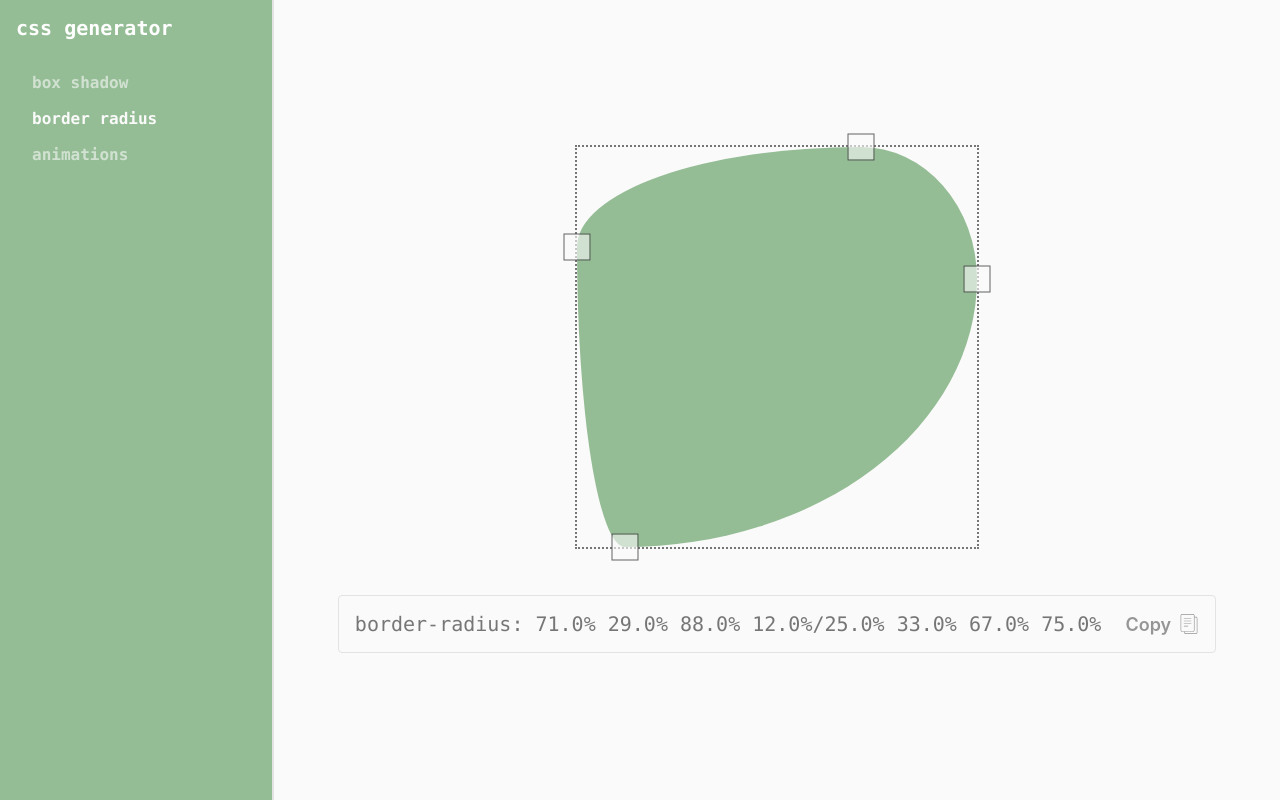
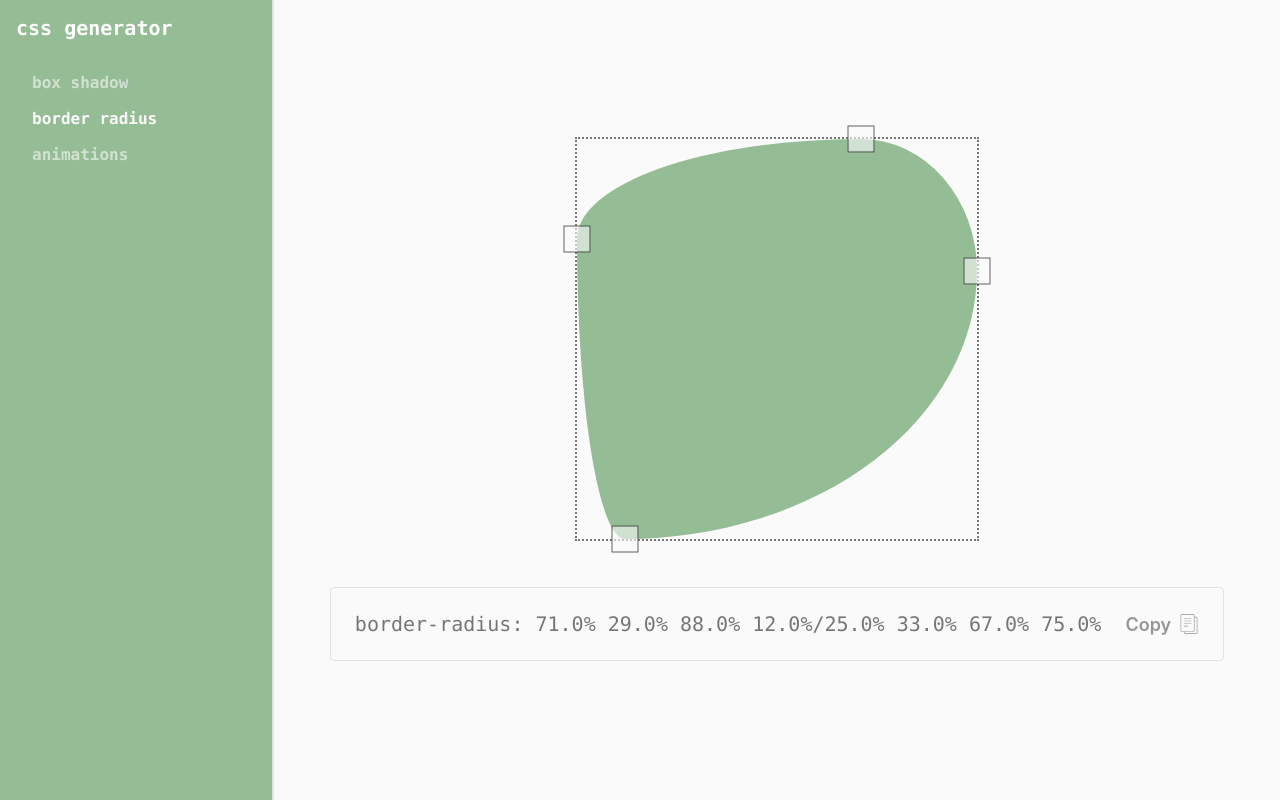
Before and after one commit to carlosvalv/css-generator, a React (Create React App) app: page /#/ in a window 1280 px wide. Built offline with nearby package versions, Linux system fonts and the light colour scheme.

Commit message:
[src] fix keyframe text

```diff
--- a/src/components/animation.tsx
+++ b/src/components/animation.tsx
@@ -94,7 +94,7 @@ export function Animation() {
       //@ts-ignore
       refSquare.current.style.animation = "";
     }, 200);
-  }, [delay, duration, name, infinite, iterations, delayMeasure, durationMeasure, direction, fillMode, timingMode])
+  }, [delay, duration, infinite, iterations, delayMeasure, durationMeasure, direction, fillMode, timingMode])
 
   return (
     <Container>
@@ -172,7 +172,7 @@ export function Animation() {
         <Box animation={animationText} type={animationType} ref={refSquare} />
       </Wrapper>
       <CodeBox text={"animation: " + name + " " + animationText} multiLine={false} />
-      <CodeBox text={animations[animationType].rules} multiLine={true} />
+      <CodeBox text={"@keyframes " + name + "{" +animations[animationType].rules +"}"} multiLine={true} />
     </Container >
   );
 }
--- a/src/components/codeBox.tsx
+++ b/src/components/codeBox.tsx
@@ -2,15 +2,19 @@ import styled from 'styled-components';
 import { CopySvg } from './svgs/copySvg';
 import { useState } from 'react';
 
-const Container = styled.div`
+const Container = styled.div<{ multiline: number }>`
   background: ${props => props.theme.colors.secondary500};
   border: 1px solid ${props => props.theme.colors.secondary700};
   border-radius: 0.25em;
   display: flex;
   gap: 1.5em;
   align-items: center;
-  padding: 1em;
+  padding: ${props=> props.multiline ? "2.5em" : "1.5em"};
   position: relative;
+  min-width: 200px;
+  @media (max-width: 800px) {
+    padding: 1.5em
+  }
 `;
 
 const Text = styled.span<{ multiline: number }>`
@@ -80,7 +84,7 @@ export function CodeBox(props: CodeBoxProps) {
   };
 
   return (
-    <Container>
+    <Container multiline={props.multiLine ? 1 : 0}>
       <Text multiline={props.multiLine ? 1 : 0}>{props.text}</Text>
       <Copy onClick={copyToClipboard} corner={props.multiLine ? 1 : 0} copying={copying ? 1 : 0}>
         {copying ?
```
